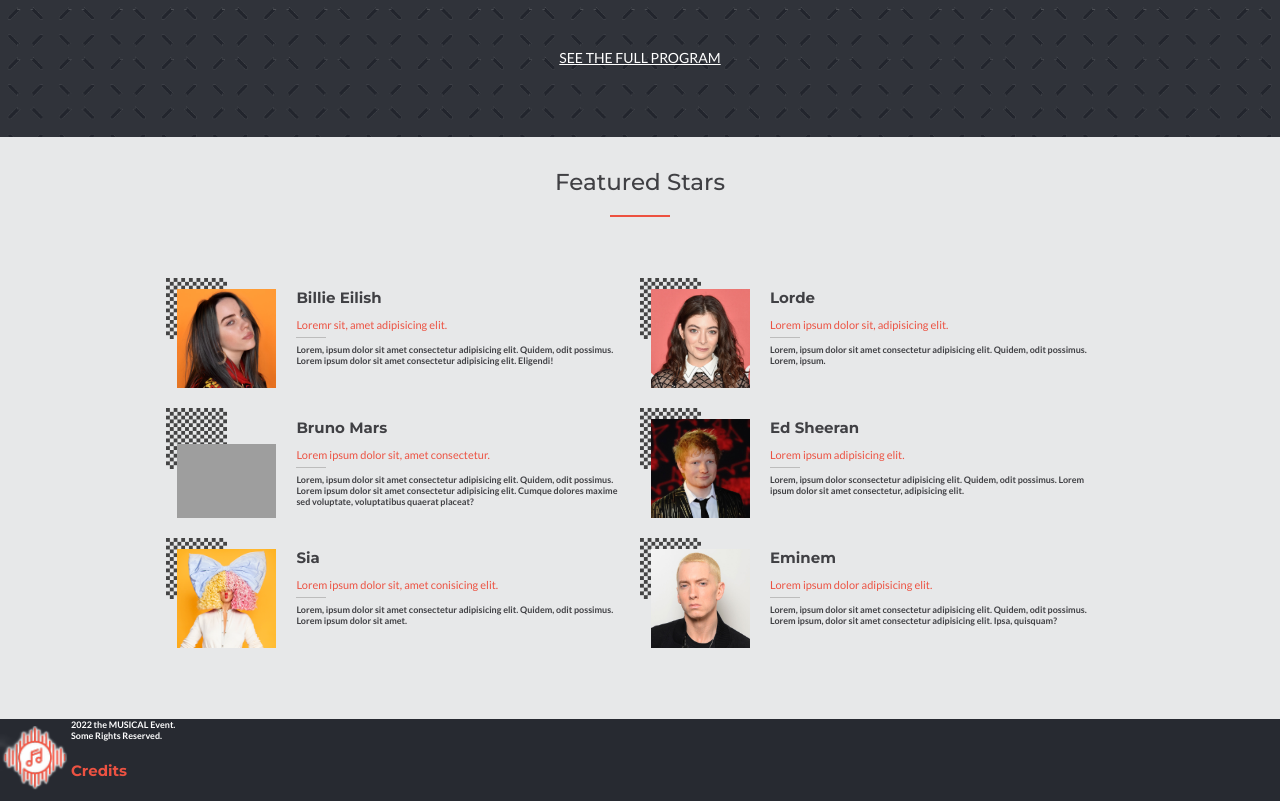
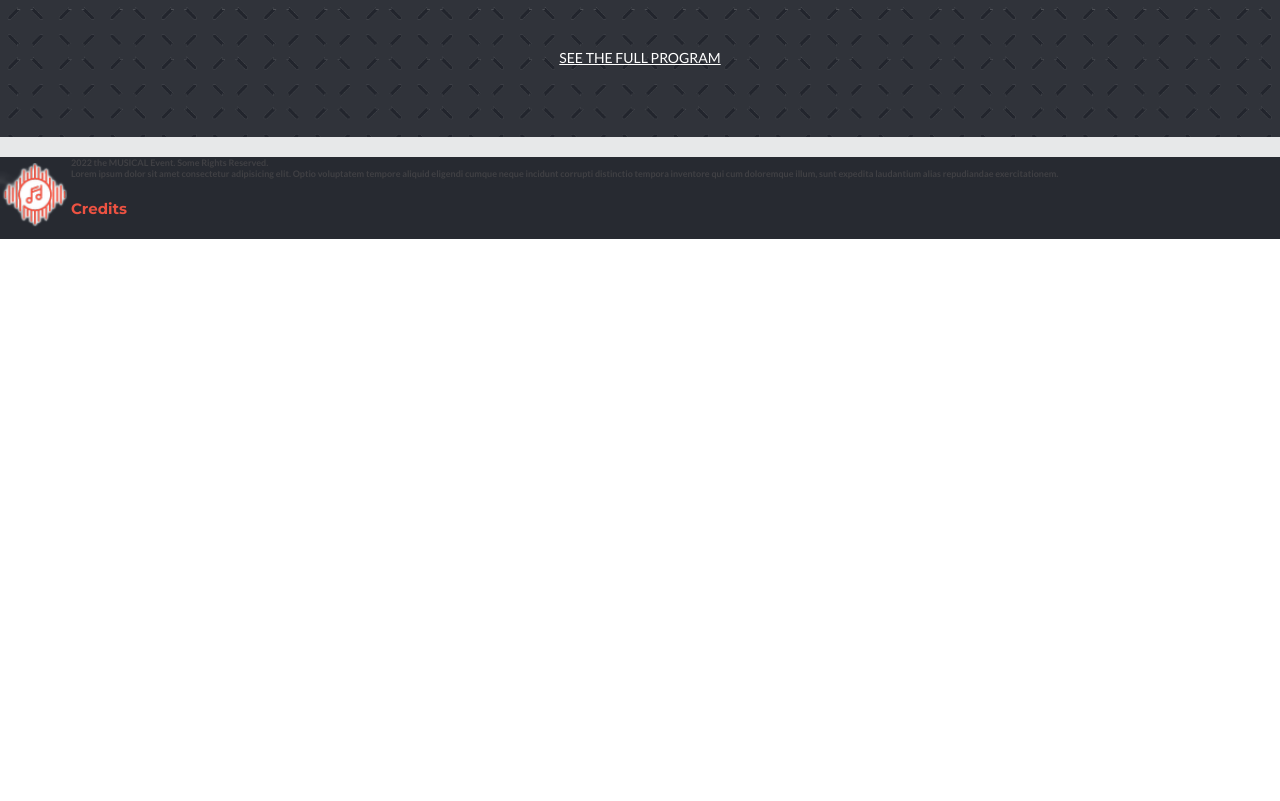
Before and after one commit to Elerqsousy/musical-concert-page, a plain HTML site: page index.html in a window 1280 px wide. Shown: the part 1280-2081 px from the top of the page. After the commit the page ends 1519 px from the top, so only its background shows below. Drawn offline with Linux system fonts and the light colour scheme; grey boxes are pictures that could not be loaded.

Commit message:
Modify desktop version HTML

```diff
--- a/index.html
+++ b/index.html
@@ -7,8 +7,6 @@
     <title>The Musical Concert of the year - 2022</title>
     <link rel="stylesheet" href="global.css" />
     <link rel="stylesheet" href="main.css" />
-    <!-- <link rel="stylesheet" href="./src/fonts/webfontkit-20220202-113821/stylesheet.css">
-    <link rel="stylesheet" href="./src/fonts/webfontkit-20220202-113436/stylesheet.css"> -->
     <link rel="preconnect" href="https://fonts.googleapis.com" />
     <link rel="preconnect" href="https://fonts.gstatic.com" crossorigin />
     <link
@@ -22,12 +20,16 @@
     />
   </head>
   <body>
-    <header class="section main-section">
+    <header class="section main-section" id="intro">
       <nav class="nav">
         <ul class="top-nav">
           <li class="message-nav">
-            <a href="#"><i class="fa fa-facebook-f light-theme  message-nav-item"></i></a>
-            <a href="#"></a><i class="fa fa-twitter light-theme  message-nav-item"></i></a>
+            <a href="#"
+              ><i class="fa fa-facebook-f light-theme message-nav-item"></i
+            ></a>
+            <a href="#"
+              ><i class="fa fa-twitter light-theme message-nav-item"></i
+            ></a>
             <a href="#" class="para-4 light-theme message-nav-item">English</a>
             <a href="#" class="para-4 light-theme message-nav-item">My Pgae</a>
             <a href="#" class="para-4 light-theme message-nav-item">Logout</a>
@@ -38,15 +40,37 @@
               <img class="menu-ham" src="src/imgs/ham.png" alt="menu" />
             </button>
             <ul class="nav-menu-items display-none">
-          <li class="nav-menu-item "><button class="dt-display-none"><i class="close-icon main-theme fa fa-times " aria-hidden="true"></i></button></li>
-          <li class="nav-menu-item"><a href="#" class="para-4 dark-theme dt-display-none">Home</a></li>
-          <li class="nav-menu-item"><a href="#" class="para-4 dark-theme">About</a></li>
-          <li class="nav-menu-item"><a href="#" class="para-4 dark-theme">Program</a></li>
-          <li class="nav-menu-item"><a href="#" class="para-4 dark-theme">Join</a></li>
-          <li class="nav-menu-item"><a href="#" class="para-4 dark-theme">Sponsor</a></li>
-          <li class="nav-menu-item"><a href="#" class="para-4 dark-theme">News</a></li>
-          <li class="nav-menu-item"><button class="button-2 para-4 main-theme">CC Campaign</button></li>
-
+              <li class="nav-menu-item">
+                <button class="dt-display-none">
+                  <i
+                    class="close-icon main-theme fa fa-times"
+                    aria-hidden="true"
+                  ></i>
+                </button>
+              </li>
+              <li class="nav-menu-item">
+                <a href="#intro" class="para-4 dark-theme dt-display-none"
+                  >Home</a
+                >
+              </li>
+              <li class="nav-menu-item">
+                <a href="./about.html" class="para-4 dark-theme">About</a>
+              </li>
+              <li class="nav-menu-item">
+                <a href="#programs" class="para-4 dark-theme">Program</a>
+              </li>
+              <li class="nav-menu-item">
+                <a href="#" class="para-4 dark-theme">Join</a>
+              </li>
+              <li class="nav-menu-item">
+                <a href="#" class="para-4 dark-theme">Sponsor</a>
+              </li>
+              <li class="nav-menu-item">
+                <a href="#" class="para-4 dark-theme">News</a>
+              </li>
+              <li class="nav-menu-item">
+                <button class="button-2 para-4 main-theme">CC Campaign</button>
+              </li>
             </ul>
           </li>
         </ul>
@@ -73,8 +97,8 @@
       <section class="section program-details" id="programs">
         <article class="background-pattern">
           <h2 class="heading-2 light-theme">Main Program</h2>
-          <ul class="card-container ">
-            <li class="card  hover-frame">
+          <ul class="card-container">
+            <li class="card hover-frame">
               <div class="icon icon-1"></div>
               <h3 class="heading-3 width main-theme">3-Day Event</h3>
               <p class="para-2 light-theme para-conditional">
@@ -82,7 +106,7 @@
                 soluta.
               </p>
             </li>
-            <li class="card  hover-frame">
+            <li class="card hover-frame">
               <div class="icon icon-2"></div>
               <h3 class="heading-3 width main-theme">Main Stage</h3>
               <p class="para-2 light-theme para-conditional">
@@ -90,7 +114,7 @@
                 Molestias rerum laborum perspiciatis laudantium.
               </p>
             </li>
-            <li class="card  hover-frame">
+            <li class="card hover-frame">
               <div class="icon icon-3"></div>
               <h3 class="heading-3 width main-theme">Exclusive Access</h3>
               <p class="para-2 light-theme para-conditional">
@@ -98,7 +122,7 @@
                 Voluptatum nostrum possimus molestiae.
               </p>
             </li>
-            <li class="card  hover-frame">
+            <li class="card hover-frame">
               <div class="icon icon-4"></div>
               <h3 class="heading-3 width main-theme">All-Day Suchi</h3>
               <p class="para-2 light-theme para-conditional">
@@ -106,7 +130,7 @@
                 doloribus quasi.
               </p>
             </li>
-            <li class="card  hover-frame">
+            <li class="card hover-frame">
               <div class="icon icon-5"></div>
               <h3 class="heading-3 width main-theme">Free Drinks</h3>
               <p class="para-2 light-theme para-conditional">
@@ -114,7 +138,7 @@
                 corrupti perspiciatis ipsum ab?
               </p>
             </li>
-            <li class="card  hover-frame">
+            <li class="card hover-frame">
               <div class="icon icon-6"></div>
               <h3 class="heading-3 width main-theme">Free Wifi</h3>
               <p class="para-2 light-theme para-conditional">
@@ -127,145 +151,33 @@
                 Reserve your spot
               </button>
             </li>
-
           </ul>
-          <a class="mobile-display-none light-theme program-details-link " href="#" >SEE THE FULL PROGRAM</a>
-
+          <a
+            class="mobile-display-none light-theme program-details-link"
+            href="#"
+            >SEE THE FULL PROGRAM</a
+          >
         </article>
       </section>
 
-      <section class="section artists-section" id="artists">
-        <h2 class="heading-2 dark-theme">Featured Stars</h2>
-        <ul class="cards-2-container">
-          <li class="card-2 card-2-1">
-            <ul class="card-2-small-container">
-              <li class="card-2-img-container">
-                <img
-                  src="./src/imgs/billie-eilish.jpg"
-                  alt="Billie eilish"
-                  class="star-img"
-                />
-              </li>
-              <li class="card-2-intro-container">
-                <h3 class="card-2-heading heading-3 dark-theme">
-                  Billie Eilish
-                </h3>
-                <p class="card-2-sub-heading para-2 main-theme">
-                  Loremr sit, amet adipisicing elit.
-                </p>
-                <p class="card-2-info para-3 dark-theme">
-                  Lorem, ipsum dolor sit amet consectetur adipisicing elit.
-                  Quidem, odit possimus. Lorem ipsum dolor sit amet consectetur adipisicing elit. Eligendi!
-                </p>
-              </li>
-            </ul>
-          </li>
-          <li class="card-2 card-2-1">
-            <ul class="card-2-small-container">
-              <li class="card-2-img-container">
-                <img src="./src/imgs/lorde.webp" alt="Lorde" class="star-img" />
-              </li>
-              <li class="card-2-intro-container">
-                <h3 class="card-2-heading heading-3 dark-theme">Lorde</h3>
-                <p class="card-2-sub-heading para-2 main-theme">
-                  Lorem ipsum dolor sit, adipisicing elit.
-                </p>
-                <p class="card-2-info para-3 dark-theme">
-                  Lorem, ipsum dolor sit amet consectetur adipisicing elit.
-                  Quidem, odit possimus. Lorem, ipsum.
-                </p>
-              </li>
-            </ul>
-          </li>
-          <li class="card-2 card-2-1">
-            <ul class="card-2-small-container">
-              <li class="card-2-img-container">
-                <img
-                  src="./src/imgs/bruno-mars.jpg"
-                  alt="Bruno Mars"
-                  class="star-img"
-                />
-              </li>
-              <li class="card-2-intro-container">
-                <h3 class="card-2-heading heading-3 dark-theme">Bruno Mars</h3>
-                <p class="card-2-sub-heading para-2 main-theme">
-                  Lorem ipsum dolor sit, amet consectetur.
-                </p>
-                <p class="card-2-info para-3 dark-theme">
-                  Lorem, ipsum dolor sit amet consectetur adipisicing elit.
-                  Quidem, odit possimus. Lorem ipsum dolor sit amet consectetur adipisicing elit. Cumque dolores maxime sed voluptate, voluptatibus quaerat placeat?
-                </p>
-              </li>
-            </ul>
-          </li>
-          <li class="card-2 card-2-1">
-            <ul class="card-2-small-container">
-              <li class="card-2-img-container">
-                <img
-                  src="./src/imgs/ed-sheeran.jpg"
-                  alt="Ed Sheeran"
-                  class="star-img"
-                />
-              </li>
-              <li class="card-2-intro-container">
-                <h3 class="card-2-heading heading-3 dark-theme">Ed Sheeran</h3>
-                <p class="card-2-sub-heading para-2 main-theme">
-                  Lorem ipsum  adipisicing elit.
-                </p>
-                <p class="card-2-info para-3 dark-theme">
-                  Lorem, ipsum dolor sconsectetur adipisicing elit.
-                  Quidem, odit possimus. Lorem ipsum dolor sit amet consectetur, adipisicing elit.
-                </p>
-              </li>
-            </ul>
-          </li>
-          <li class="card-2 card-2-1">
-            <ul class="card-2-small-container">
-              <li class="card-2-img-container">
-                <img src="./src/imgs/sia.png" alt="Sia" class="star-img" />
-              </li>
-              <li class="card-2-intro-container">
-                <h3 class="card-2-heading heading-3 dark-theme">Sia</h3>
-                <p class="card-2-sub-heading para-2 main-theme">
-                  Lorem ipsum dolor sit, amet conisicing elit.
-                </p>
-                <p class="card-2-info para-3 dark-theme">
-                  Lorem, ipsum dolor sit amet consectetur adipisicing elit.
-                  Quidem, odit possimus. Lorem ipsum dolor sit amet.
-                </p>
-              </li>
-            </ul>
-          </li>
-          <li class="card-2 card-2-1">
-            <ul class="card-2-small-container">
-              <li class="card-2-img-container">
-                <img src="./src/imgs/eminem.jpg" alt="Eminem" class="star-img" />
-              </li>
-              <li class="card-2-intro-container">
-                <h3 class="card-2-heading heading-3 dark-theme">Eminem</h3>
-                <p class="card-2-sub-heading para-2 main-theme">
-                  Lorem ipsum dolor adipisicing elit.
-                </p>
-                <p class="card-2-info para-3 dark-theme">
-                  Lorem, ipsum dolor sit amet consectetur adipisicing elit.
-                  Quidem, odit possimus. Lorem ipsum, dolor sit amet consectetur adipisicing elit. Ipsa, quisquam?
-                </p>
-              </li>
-            </ul>
-          </li>
-        </ul>
-      </section>
+      <section class="section artists-section" id="artists"></section>
       <footer class="footer">
-        <ul class="footer-split light-theme">
+        <ul class="footer-split dark-theme">
           <li class="footer-logo">
             <img src="src/imgs/logo-icon.png" alt="logo" />
           </li>
           <li class="license">
-            <p class="para-3">
-              2022 the MUSICAL Event. <br />
-              Some Rights Reserved.
+            <p class="para-3">2022 the MUSICAL Event. Some Rights Reserved.</p>
+            <p class="para-3 display-none">
+              Lorem ipsum dolor sit amet consectetur adipisicing elit. Optio
+              voluptatem tempore aliquid eligendi cumque neque incidunt corrupti
+              distinctio tempora inventore qui cum doloremque illum, sunt
+              expedita laudantium alias repudiandae exercitationem.
             </p>
-            <button href="#" class="credits main-theme heading-3">Credits</button>
+
+            <button href="#" class="credits main-theme heading-3">
+              Credits
+            </button>
           </li>
         </ul>
       </footer>
```
Lines whose indentation alone changed are shown as unchanged.
